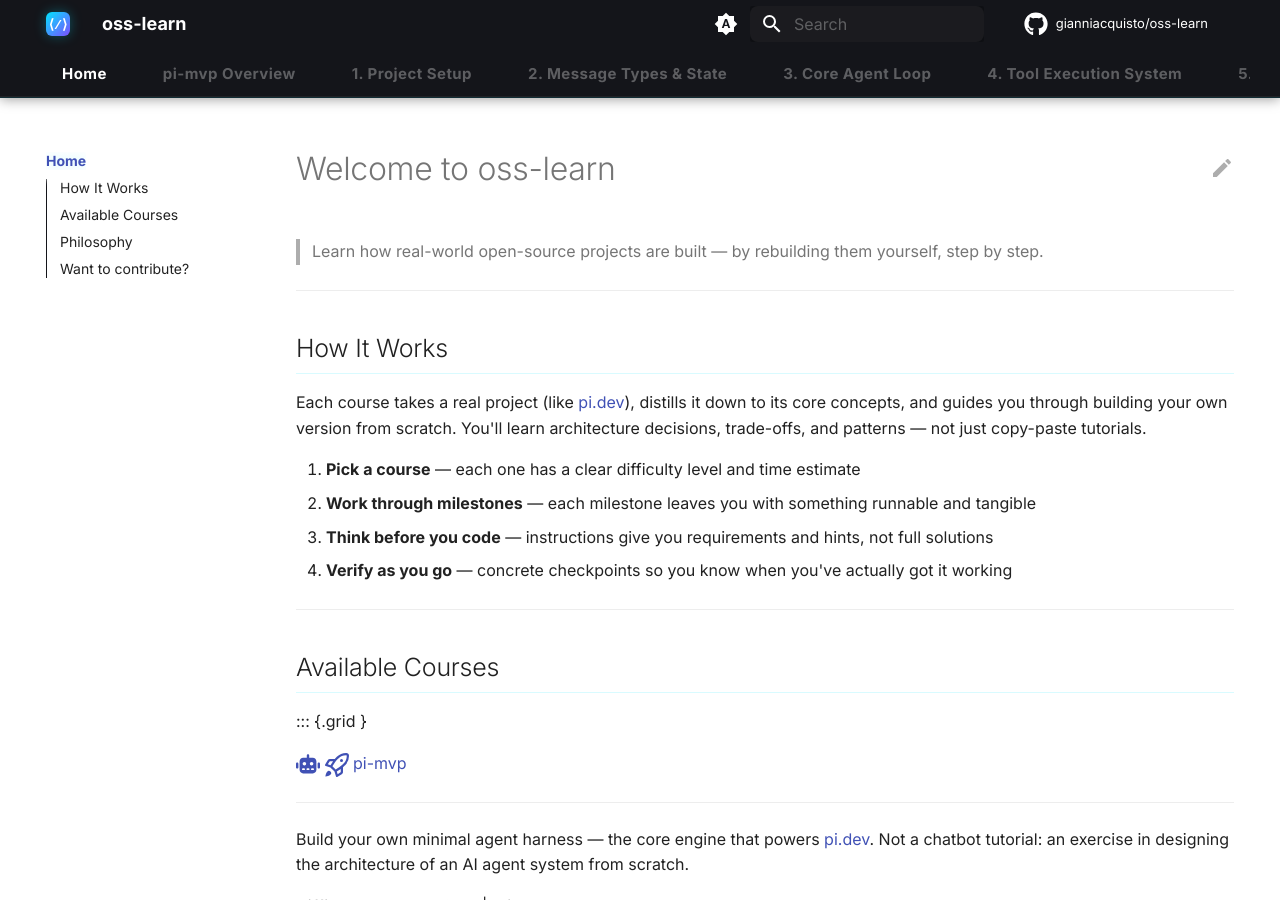
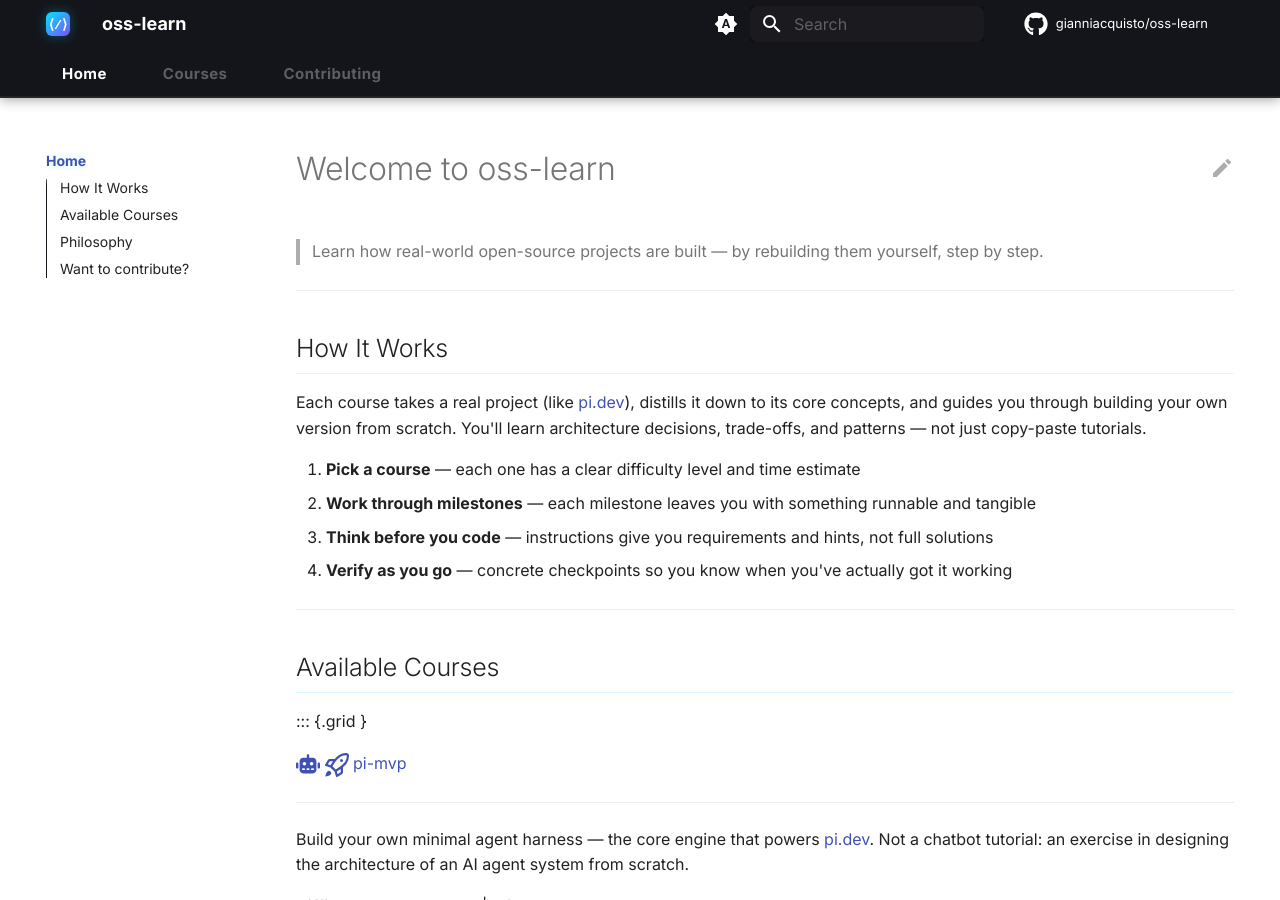
Before and after one commit to gianniacquisto/oss-learn, an MkDocs documentation site: the page built from courses/index.md, in a window 1280 px wide and 900 px high. Built offline with MkDocs 1.6.1 and Material for MkDocs 9.7.7, drawn with Linux system fonts in a browser that asks for light colours; comment, search, counter and statistics services are not loaded.

Commit message:
feat: nest pi-mvp course under Courses section in navigation
- Add Courses section with overview page linking to courses/index.md
- Group all pi-mvp items under Courses → pi-mvp subsection
- This keeps the nav organized and allows room for future courses

```diff
--- a/mkdocs.yml
+++ b/mkdocs.yml
@@ -78,15 +78,18 @@ theme:
 # ---------------------------------------------------------------------------
 nav:
   - Home: index.md
-  - "pi-mvp Overview": pi-mvp/README.md
-  - "1. Project Setup": pi-mvp/milestones/01-project-setup/README.md
-  - "2. Message Types & State": pi-mvp/milestones/02-message-types-and-state/README.md
-  - "3. Core Agent Loop": pi-mvp/milestones/03-core-agent-loop/README.md
-  - "4. Tool Execution System": pi-mvp/milestones/04-tool-execution-system/README.md
-  - "5. LLM Integration": pi-mvp/milestones/05-llm-integration/README.md
-  - Key Concepts: pi-mvp/key-concepts.md
-  - Glossary: pi-mvp/glossary.md
-  - Reading List: pi-mvp/reading-list.md
+  - Courses:
+      - Overview: courses/index.md
+      - pi-mvp:
+          - Overview: pi-mvp/README.md
+          - "1. Project Setup": pi-mvp/milestones/01-project-setup/README.md
+          - "2. Message Types & State": pi-mvp/milestones/02-message-types-and-state/README.md
+          - "3. Core Agent Loop": pi-mvp/milestones/03-core-agent-loop/README.md
+          - "4. Tool Execution System": pi-mvp/milestones/04-tool-execution-system/README.md
+          - "5. LLM Integration": pi-mvp/milestones/05-llm-integration/README.md
+          - Key Concepts: pi-mvp/key-concepts.md
+          - Glossary: pi-mvp/glossary.md
+          - Reading List: pi-mvp/reading-list.md
   - Contributing:
       - Guide: https://github.com/gianniacquisto/oss-learn/blob/main/CONTRIBUTING.md
 
```
